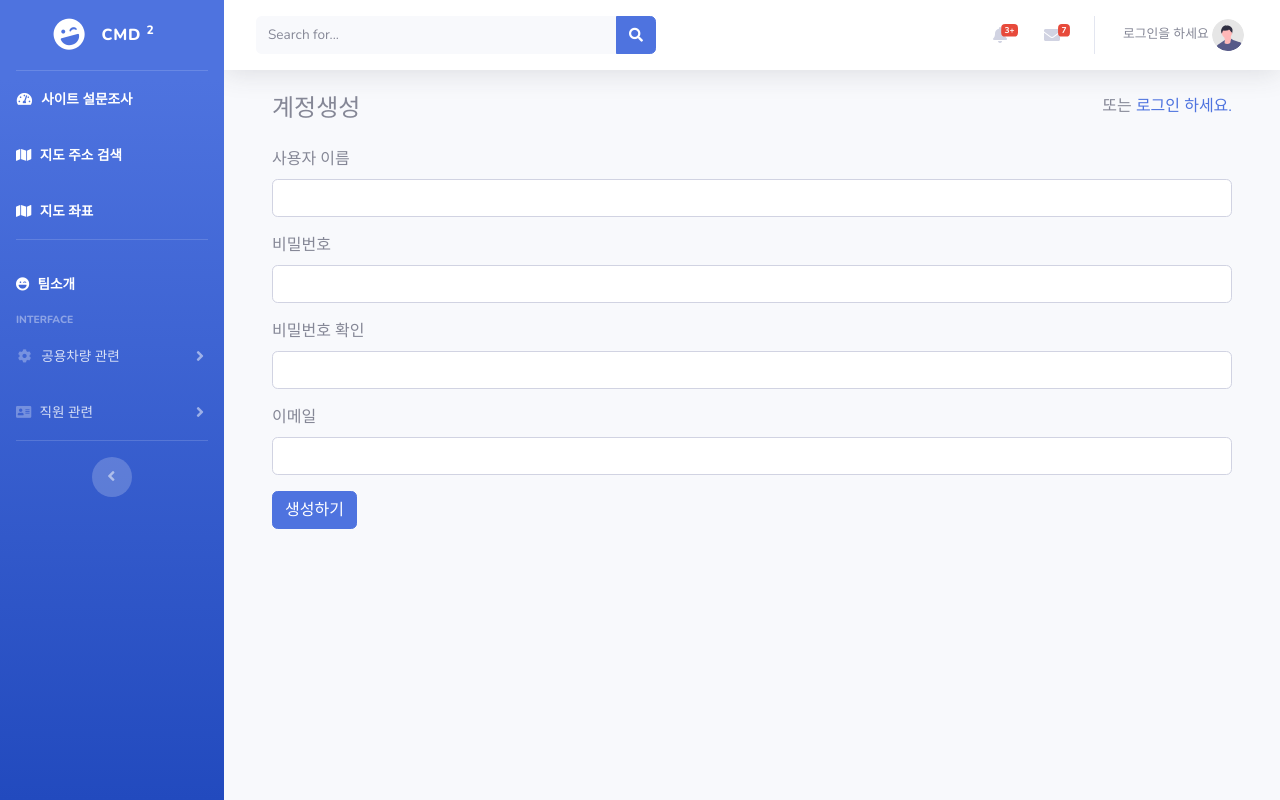
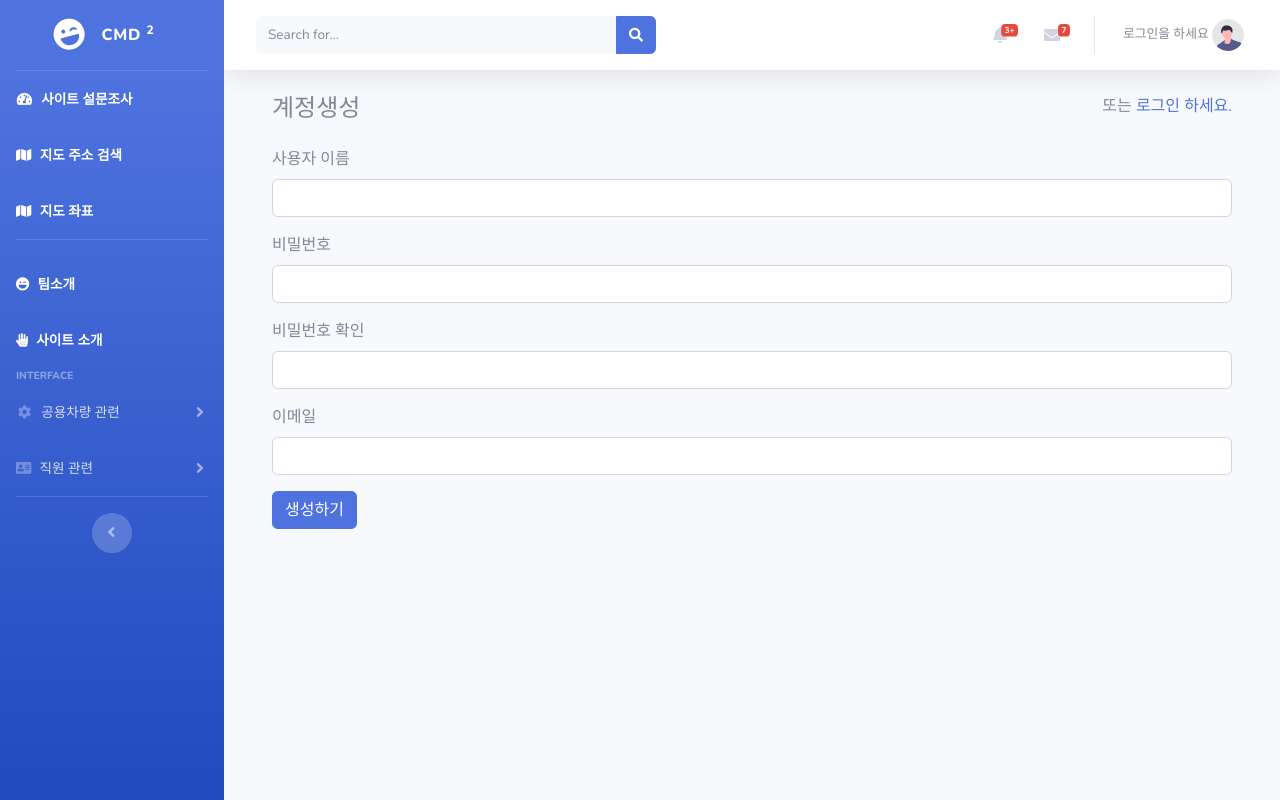
Before and after one commit to LeeJongAnn/capstone_CMD, a Django app: page /common/signup/ in a window 1280 px wide. Run offline with Django 3.2, Linux system fonts and the light colour scheme; some libraries are stand-ins or nearby versions.

Commit message:
소개 페이지 추가

```diff
--- a/pybo/urls.py
+++ b/pybo/urls.py
@@ -8,7 +8,9 @@ from django.conf.urls.static import static
 app_name = 'pybo'
 
 urlpatterns = [
-    path('pybo/', views.mainpage, name='mainpage'),
+    path('team/', views.mainpage, name='mainpage'),
+    path('intro_detail/', views.intro_detail, name='intro_detail'),
+
     # path('book/',views.book_list,name = "book_list"),
     # path('book/upload/',views.upload_book,name = "upload_book"),
     # <--------------- 지도 관련 ---------------- >
@@ -26,7 +28,8 @@ urlpatterns = [
     path('drive_list/question/delete/<int:cmd_question_id>', views_drive.cmd_question_delete,
          name='CMD_question_delete'),
     path('static/', views.static, name='static'),
-    path('', views.index, name='index'),
+    path('', views.intro, name='intro'),
+    path('index/', views.index, name='index'),
     # <--------------- 직원등록 --------------------->
 
     path('apply/', views_business.employee_apply, name='employee'),
--- a/pybo/views.py
+++ b/pybo/views.py
@@ -10,6 +10,10 @@ from django.db.models import Q
 
 # Create your views here.
 
+def intro(request):
+    return render(request,'pybo/main.html')
+def intro_detail(request):
+    return render(request,'landing.html')
 def mainpage(request):
     return render(request, 'mainpage.html')
 
--- a/templates/base.html
+++ b/templates/base.html
@@ -64,6 +64,11 @@
             <a class="nav-link" href={% url 'pybo:mainpage' %}>
                 <i class="fas fa-laugh-wink"></i>
                 <span>팀소개</span></a>
+        </li>
+        <li class="nav-item active">
+            <a class="nav-link" href={% url 'pybo:intro' %}>
+                <i class="fas fa-allergies"></i>
+                <span>사이트 소개</span></a>
         </li>
         <!-- Heading -->
         <div class="sidebar-heading">
@@ -325,7 +330,6 @@
                              aria-labelledby="userDropdown">
                             <a class="dropdown-item" href="#">
 
-
                                 {% if user.is_authenticated %}
                                     <div class="dropdown-divider"></div>
                                     <a class="dropdown-item" href="#" data-toggle="modal" data-target="#logoutModal">
@@ -355,13 +359,14 @@
 
             <!-- Begin Page Content -->
             <div class="container-fluid">
-
                 {% block content %}
 
                     <form id="searchForm" method="get" action="{% url 'index' %}">
                         <input type="hidden" id="kw" name="kw" value="{{ kw|default_if_none:'' }}">
                         <input type="hidden" id="page" name="page" value="{{ page }}">
                     </form>
+
+
                 {% endblock %}
                 <!-- Content Row -->
 
@@ -426,5 +431,4 @@
                     </script>
                 {% endblock %}
 </body>
-
 </html>
```
